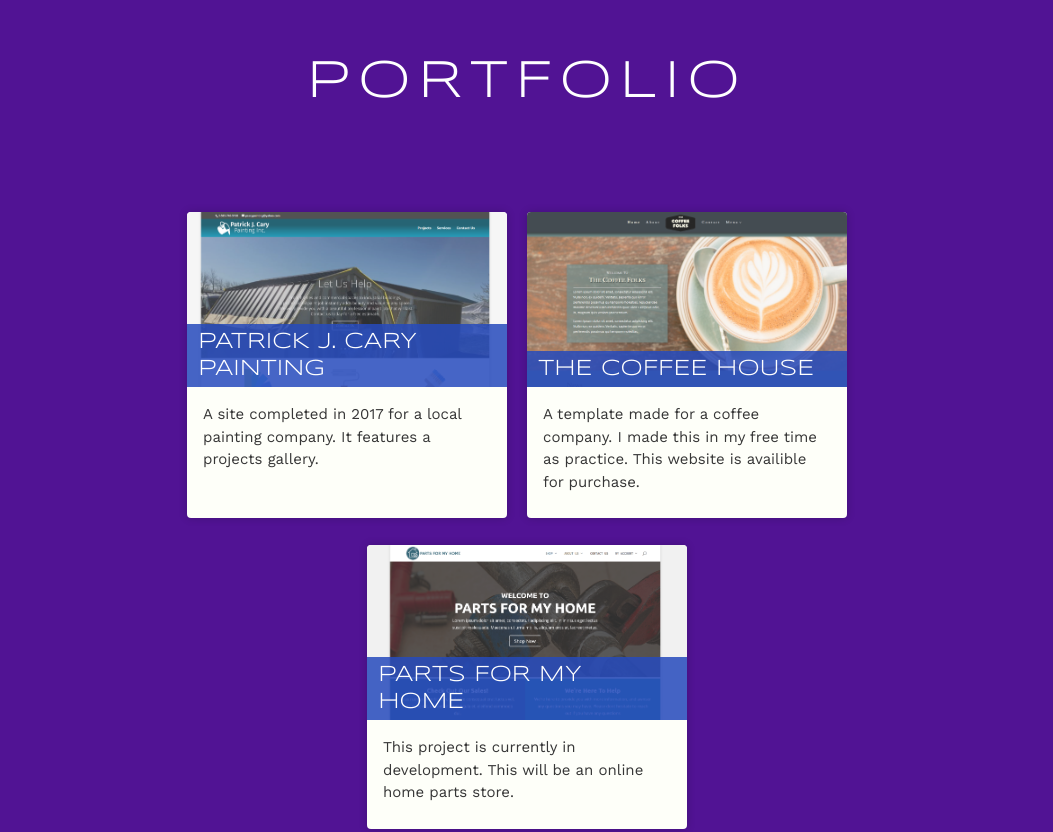
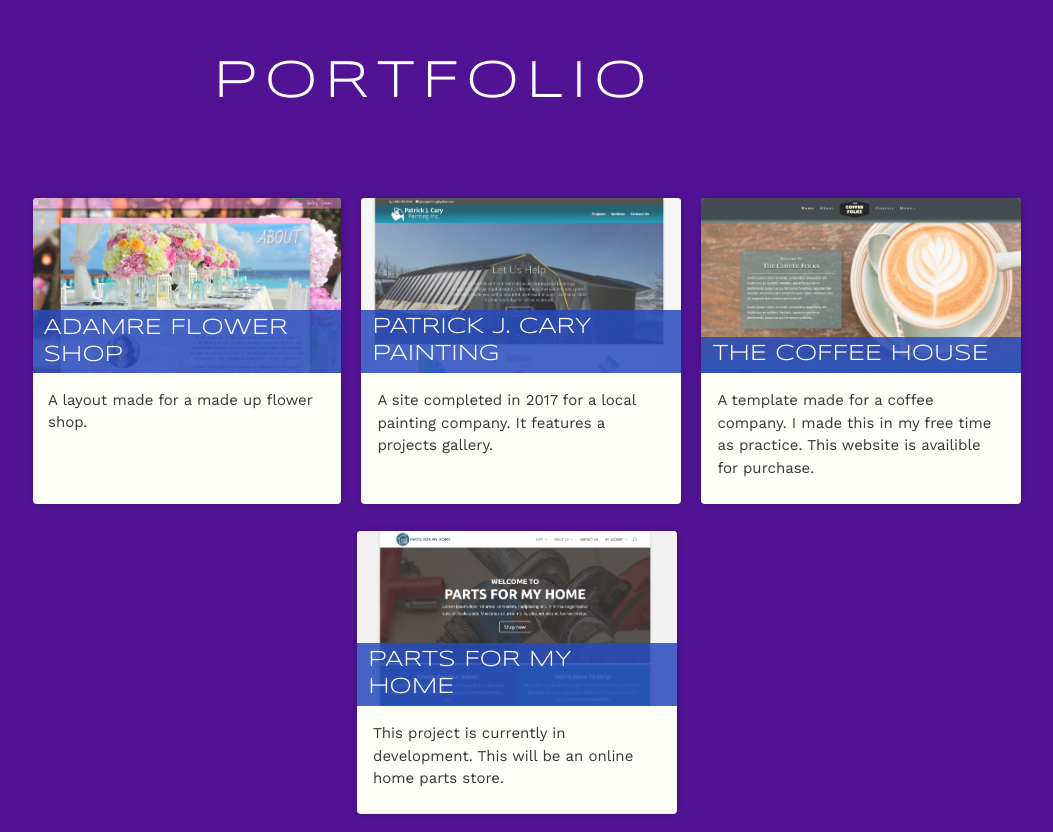
Before and after one commit to anicjeff/portfolioV2, a plain HTML site: page index.html in a window 1280 px wide. Shown: the part 2331-3163 px from the top of the page, without its empty margins (113-1166 px from the left). Drawn offline with nearby package versions, Linux system fonts and the light colour scheme.

Commit message:
added flowershop

```diff
--- a/index.html
+++ b/index.html
@@ -121,12 +121,26 @@
 
   <section class="section scrollspy" id="portfolio">
     <div class="container">
-      <div class="row center">
-        <div class="col s12">
+
+        <div class="container d-flex">
           <h2>PORTFOLIO</h2>
         </div>
       </div>
       <div class="cards">
+          <a class="card" href="https://patrickjcarypainting.com">
+            <span class="card-header" style="background-image: url(./assets/images/work/flower.jpg);">
+              <span class="card-title">
+                <h3>Adamre Flower Shop</h3>
+              </span>
+            </span>
+            <span class="card-summary">
+              A layout made for a made up flower shop.
+            </span>
+            <span class="card-meta">
+              PATRICKJCARYPAINTING.COM
+            </span>
+          </a>
+
         <a class="card" href="https://patrickjcarypainting.com">
           <span class="card-header" style="background-image: url(./assets/images/work/pcp.png);">
             <span class="card-title">
@@ -169,7 +183,6 @@
           </span>
         </a>
       </div>
-    </div>
   </section>
 
   <section class="section scrollspy blue-purple-gradient" id="contact">
```
Also changed, not shown: assets/images/work/flower.jpg (added).
